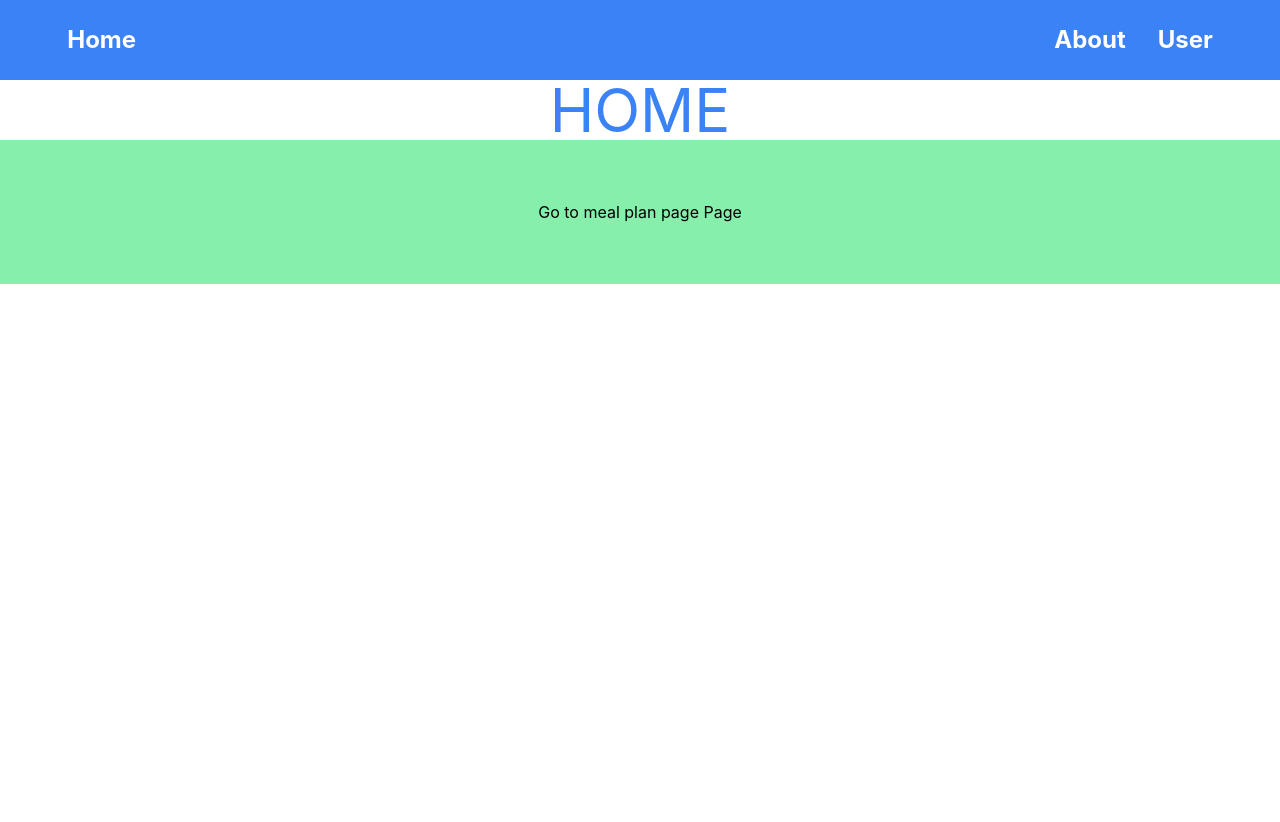
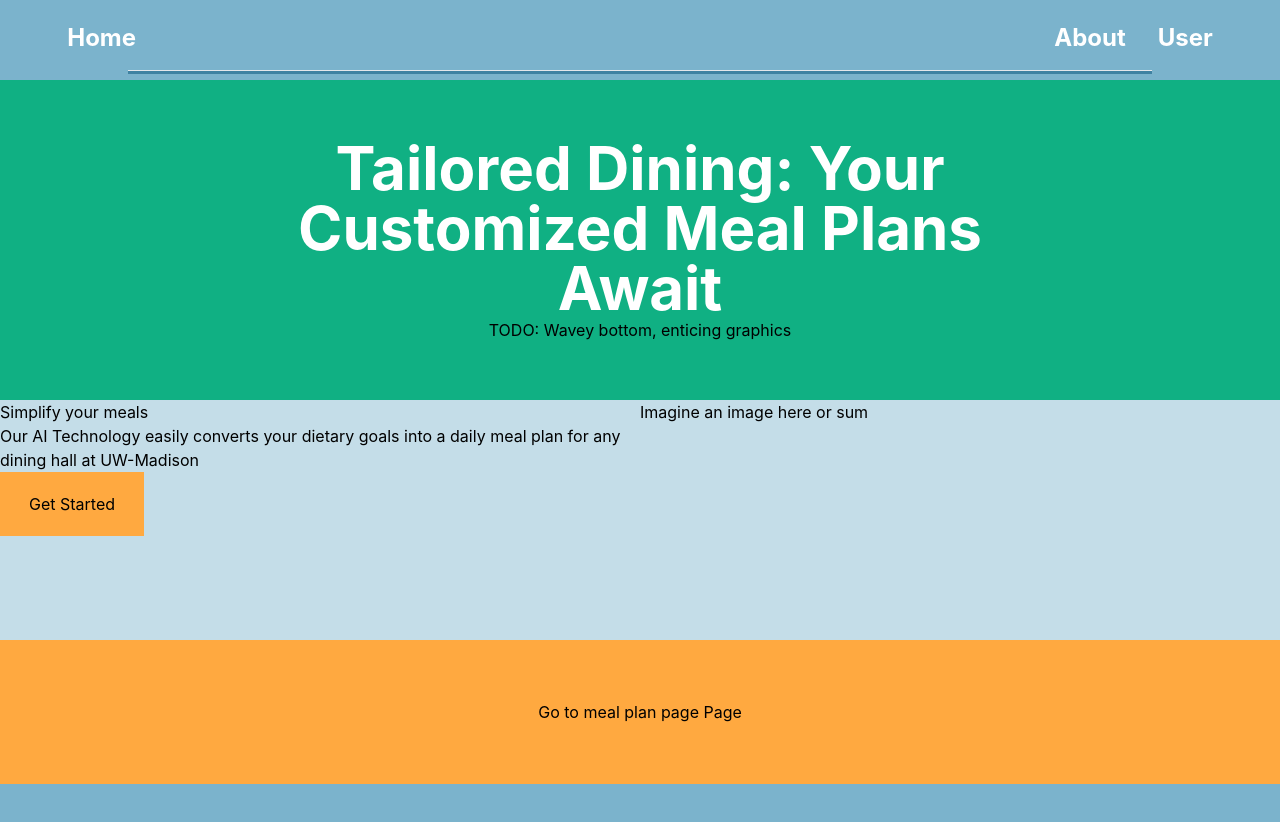
Before and after one commit to Kirtandusi/Dietary-Menu-Helper, a React (Create React App) app in the folder client/: page / in a window 1280 px wide. Shown: the top 822 px of the page. Before the commit the page ends 800 px from the top, so only its background shows below. Built offline with nearby package versions, Linux system fonts and the light colour scheme.

Commit message:
added the color template to tailwind config and started work on the landing page

```diff
--- a/client/src/Components/Navbar.jsx
+++ b/client/src/Components/Navbar.jsx
@@ -1,18 +1,34 @@
-import React from 'react'
-import { NavLink } from 'react-router-dom';
+import React from "react";
+import { NavLink } from "react-router-dom";
 
 const Navbar = () => {
-    return (
-        <header className='navbar'>
-            <div className='flex justify-between items-center w-[92vw] '>
-                <NavLink to='/meal-plan-page' className='text-2xl font-bold p-4 text-white hover:text-gray-300'>Home</NavLink>
-                <nav className='flex'>
-                    <NavLink to='/meal-plan-page' className='text-2xl font-bold p-4 text-white hover:text-gray-300'>About</NavLink>
-                    <NavLink to='/meal-plan-page' className='text-2xl font-bold p-4 text-white hover:text-gray-300'>User</NavLink>
-                </nav>
-            </div>
-        </header>
-    )
-}
+  return (
+    <header className="bg-back text-white w-full h-20 flex flex-col items-center justify-center fixed top-0 left-0">
+      <div className="flex justify-between items-center w-[92vw] ">
+        <NavLink
+          to="/"
+          className="text-2xl font-bold p-4 text-white hover:text-gray-300"
+        >
+          Home
+        </NavLink>
+        <nav className="flex">
+          <NavLink
+            to="/meal-plan-page"
+            className="text-2xl font-bold p-4 text-white hover:text-gray-300"
+          >
+            About
+          </NavLink>
+          <NavLink
+            to="/meal-plan-page"
+            className="text-2xl font-bold p-4 text-white hover:text-gray-300"
+          >
+            User
+          </NavLink>
+        </nav>
+      </div>
+      <hr className="w-4/5 h-[.25rem] bg-back-dark text-bg-back-dark" />
+    </header>
+  );
+};
 
-export default Navbar
+export default Navbar;
--- /dev/null
+++ b/client/src/Pages/Home/Description Component/DescriptionHomeMain.jsx
@@ -0,0 +1,21 @@
+import React from "react";
+
+const DescriptionHomeMain = () => {
+  return (
+    <div className="w-full h-60 bg-back-light grid grid-cols-2">
+      <div>
+        <h2>Simplify your meals</h2>
+        <h3>
+          Our AI Technology easily converts your dietary goals into a daily meal
+          plan for any dining hall at UW-Madison
+        </h3>
+        <button type="button" className="text-center w-36 bg-accent h-16">
+          Get Started
+        </button>
+      </div>
+      <div>Imagine an image here or sum</div>
+    </div>
+  );
+};
+
+export default DescriptionHomeMain;
--- /dev/null
+++ b/client/src/Pages/Home/Home Components/HeroHome.jsx
@@ -0,0 +1,14 @@
+import React from "react";
+
+const HeroHome = () => {
+  return (
+    <div className="w-full h-80 bg-primary flex flex-col justify-center text-center items-center">
+      <h1 className="w-3/5 text-6xl text-text font-bold">
+        Tailored Dining: Your Customized Meal Plans Await
+      </h1>
+      <p>TODO: Wavey bottom, enticing graphics</p>
+    </div>
+  );
+};
+
+export default HeroHome;
--- a/client/src/Pages/Home/Home.jsx
+++ b/client/src/Pages/Home/Home.jsx
@@ -1,18 +1,22 @@
-import React from 'react'
-import { Link } from 'react-router-dom'
+import React from "react";
+import { Link } from "react-router-dom";
+import HeroHome from "./Home Components/HeroHome";
+import DescriptionHomeMain from "./Description Component/DescriptionHomeMain";
 
-console.log('Home.jsx')
+console.log("Home.jsx");
 
 const Home = () => {
-    return (
-        <>
-            <h1 className='text-blue-500 text-center text-6xl'>HOME</h1>
-            <Link to="/meal-plan-page" >
-                <button type="button" className='text-center w-[100vw] bg-green-300 h-36'>
-                    Go to meal plan page Page</button>
-            </Link>
-        </>
-    )
-}
+  return (
+    <div className="h-screen w-screen bg-back">
+      <HeroHome />
+      <DescriptionHomeMain />
+      <Link to="/meal-plan-page">
+        <button type="button" className="text-center w-[100vw] bg-accent h-36">
+          Go to meal plan page Page
+        </button>
+      </Link>
+    </div>
+  );
+};
 
-export default Home
+export default Home;
--- a/client/src/Pages/Meal Page/MealPlanMain.jsx
+++ b/client/src/Pages/Meal Page/MealPlanMain.jsx
@@ -1,12 +1,12 @@
-import React from 'react'
-import MealPlanChart from './Meal Page Components/MealPlanChart'
+import React from "react";
+import MealPlanChart from "./Meal Page Components/MealPlanChart";
 
 const MealPlanMain = () => {
-    return (
-        <div className='bg-gray-200 h-[100vh] flex justify-center items-center'>
-            <MealPlanChart />
-        </div>
-    )
-}
+  return (
+    <div className="bg-back h-screen flex justify-center items-center">
+      <MealPlanChart />
+    </div>
+  );
+};
 
-export default MealPlanMain
+export default MealPlanMain;
--- a/client/src/WebRouter.jsx
+++ b/client/src/WebRouter.jsx
@@ -1,15 +1,15 @@
-import React from 'react';
-import { BrowserRouter as Router, Routes, Route } from 'react-router-dom';
-import Home from './Pages/Home/Home';
-import Navbar from './Components/Navbar';
-import MealPlanMain from './Pages/Meal Page/MealPlanMain';
+import React from "react";
+import { BrowserRouter as Router, Routes, Route } from "react-router-dom";
+import Home from "./Pages/Home/Home";
+import Navbar from "./Components/Navbar";
+import MealPlanMain from "./Pages/Meal Page/MealPlanMain";
 
 const WebRouter = () => {
   return (
-        <div >
+    <div>
       <Router>
         <Navbar />
-                <div className='w-[100vw] h-20' />
+        <div className="w-screen h-20 bg-back" />
         <Routes>
           <Route path="/" element={<Home />} />
         </Routes>
@@ -18,7 +18,7 @@ const WebRouter = () => {
         </Routes>
       </Router>
     </div>
-    )
-}
+  );
+};
 
 export default WebRouter;
--- a/client/src/tailwind.css
+++ b/client/src/tailwind.css
@@ -2,10 +2,6 @@
 @import 'tailwindcss/components';
 @import 'tailwindcss/utilities';
 
-.navbar {
-    @apply bg-blue-500 text-white w-full h-20 flex items-center justify-center fixed top-0 left-0;
-}
-
 .meal-plan-box {
     @apply bg-green-500 w-1/3 h-full flex flex-col items-center justify-start border-4 border-slate-800;
 }
--- a/client/tailwind.config.js
+++ b/client/tailwind.config.js
@@ -1,11 +1,28 @@
 module.exports = {
-  purge: ['./src/**/*.{js,jsx,ts,tsx}', './public/index.html'],
+  purge: ["./src/**/*.{js,jsx,ts,tsx}", "./public/index.html"],
   darkMode: false, // or 'media' or 'class'
   theme: {
-    extend: {},
+    extend: {
+      colors: {
+        back: "#7bb3cc",
+        "back-dark": "#3F82A2",
+        "back-light": "#C4DDE8",
+        text: "#FFFFFF",
+        "text-dark": "#000000",
+        primary: "#10B083",
+        "primary-dark": "#0C8361",
+        "primary-light": "#32ECB7",
+        secondary: "#8D3B72",
+        "secondary-dark": "#652A51",
+        "secondary-light": "#BD619E",
+        accent: "#FFA940",
+        "accent-dark": "#E07B00",
+        "accent-light": "#FFC885",
+      },
+    },
   },
   variants: {
     extend: {},
   },
   plugins: [],
-}
+};
```
Lines whose indentation alone changed are shown as unchanged.
